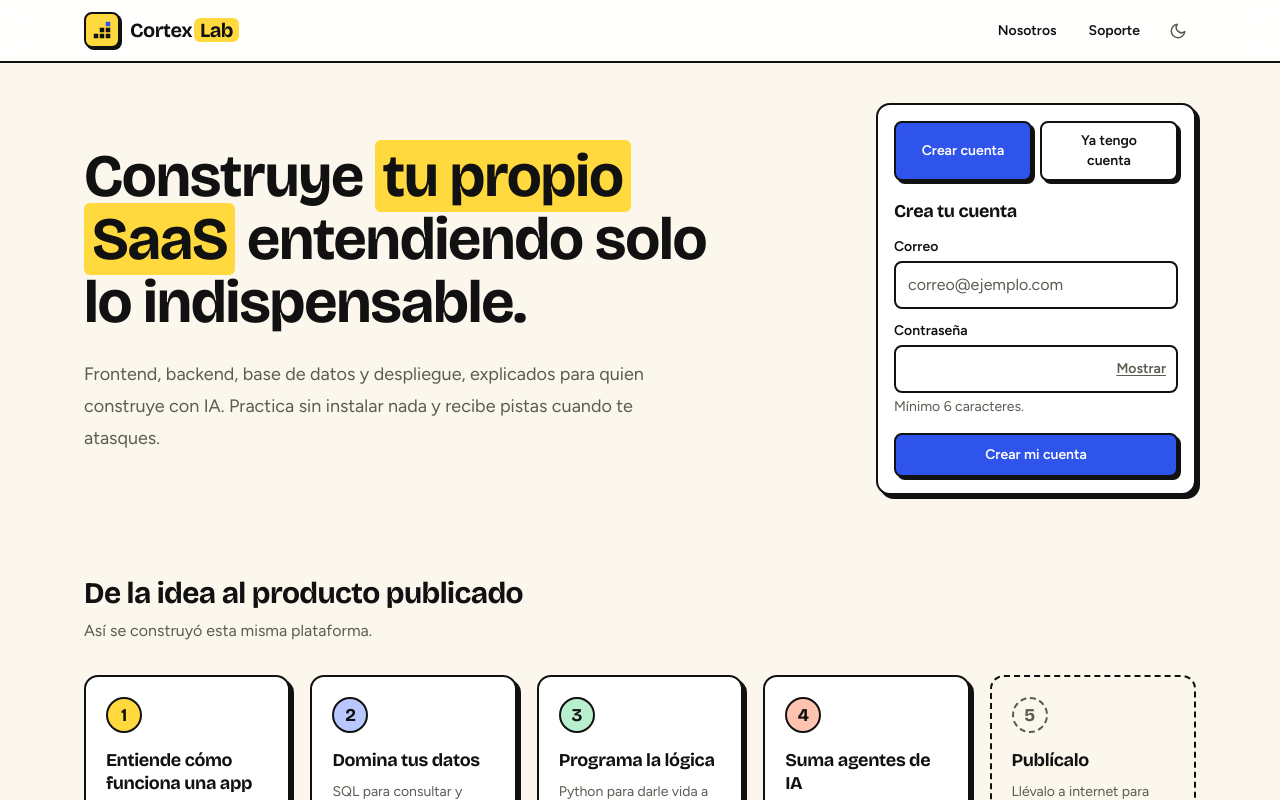
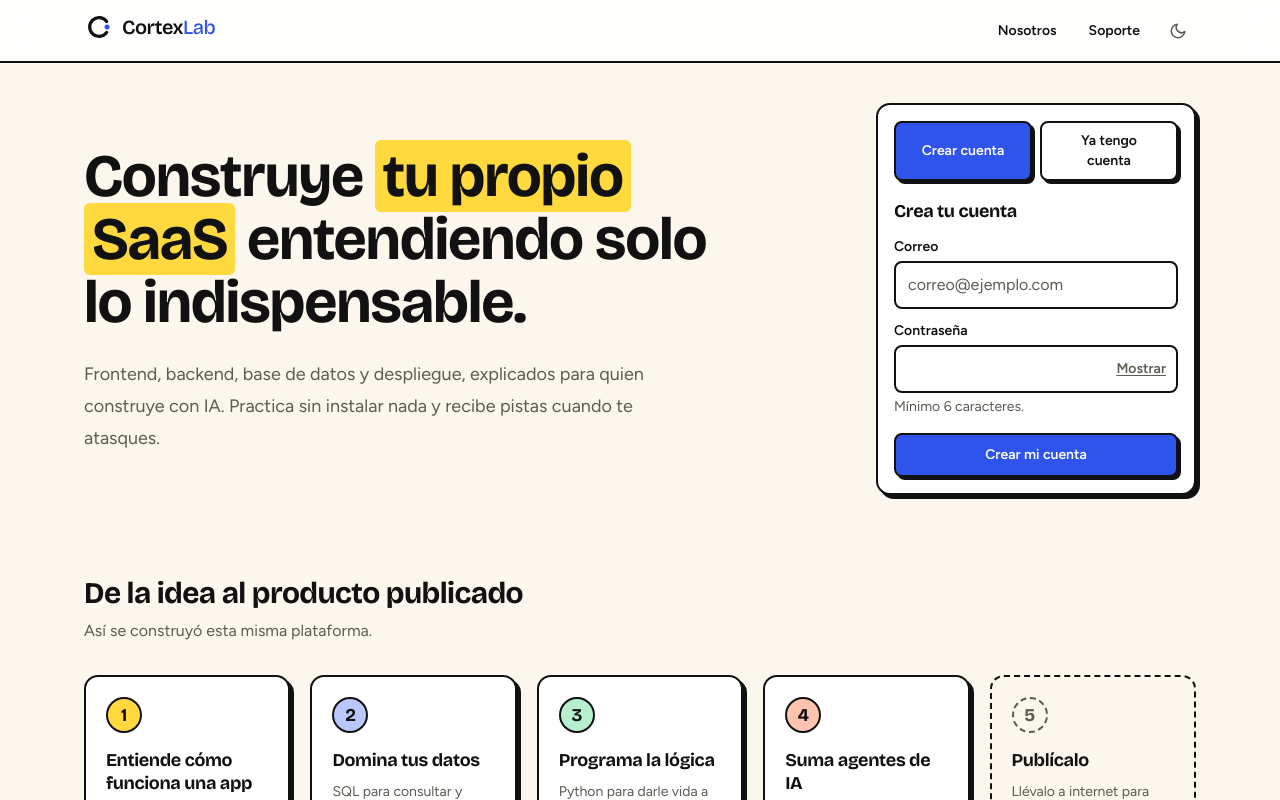
Before and after one commit to danielgc97/learning-platform, a React (Vite) app in the folder frontend/: page / in a window 1280 px wide. Shown: the top 800 px of the page. Built offline with nearby package versions, Linux system fonts and the light colour scheme; no server answers.

Commit message:
Redesign logo: open C mark with accent dot, drop yellow tile

```diff
--- a/frontend/src/components/Logo.jsx
+++ b/frontend/src/components/Logo.jsx
@@ -1,29 +1,22 @@
 import { BRAND_PARTS } from '../brand'
 
-export function LogoMark({ size = 22 }) {
+// Una "C" abierta con un punto: el punto es un nodo de datos que sale de la letra.
+export function LogoMark({ size = 30 }) {
   return (
-    <svg width={size} height={size} viewBox="0 0 32 32" aria-hidden="true">
-      <g fill="currentColor">
-        <rect x="5" y="21" width="6" height="6" />
-        <rect x="13" y="21" width="6" height="6" />
-        <rect x="21" y="21" width="6" height="6" />
-        <rect x="13" y="13" width="6" height="6" />
-        <rect x="21" y="13" width="6" height="6" />
-      </g>
-      <rect x="21" y="5" width="6" height="6" fill="#2f54eb" />
+    <svg width={size} height={size} viewBox="0 0 32 32" fill="none" aria-hidden="true">
+      <path d="M24.2 10.2A10 10 0 1 0 24.2 21.8" stroke="currentColor" strokeWidth="3.4" strokeLinecap="round" />
+      <circle cx="24.6" cy="16" r="2.7" className="fill-accent" />
     </svg>
   )
 }
 
 export default function Logo() {
   return (
-    <span className="inline-flex items-center gap-2.5 font-display text-xl font-bold tracking-tight text-ink">
-      <span className="flex size-9 items-center justify-center rounded-lg border-2 border-ink bg-c1 text-[#111] shadow-[2px_2px_0_0_var(--shadow)]">
-        <LogoMark size={24} />
-      </span>
+    <span className="inline-flex items-center gap-2 font-display text-xl tracking-tight text-ink">
+      <LogoMark />
       <span>
-        {BRAND_PARTS[0]}
-        <span className="ml-0.5 rounded-md bg-c1 px-1.5 text-[#111]">{BRAND_PARTS[1]}</span>
+        <span className="font-semibold">{BRAND_PARTS[0]}</span>
+        <span className="font-normal text-accent">{BRAND_PARTS[1]}</span>
       </span>
     </span>
   )
```
Also changed, not shown: frontend/public/favicon.svg.
